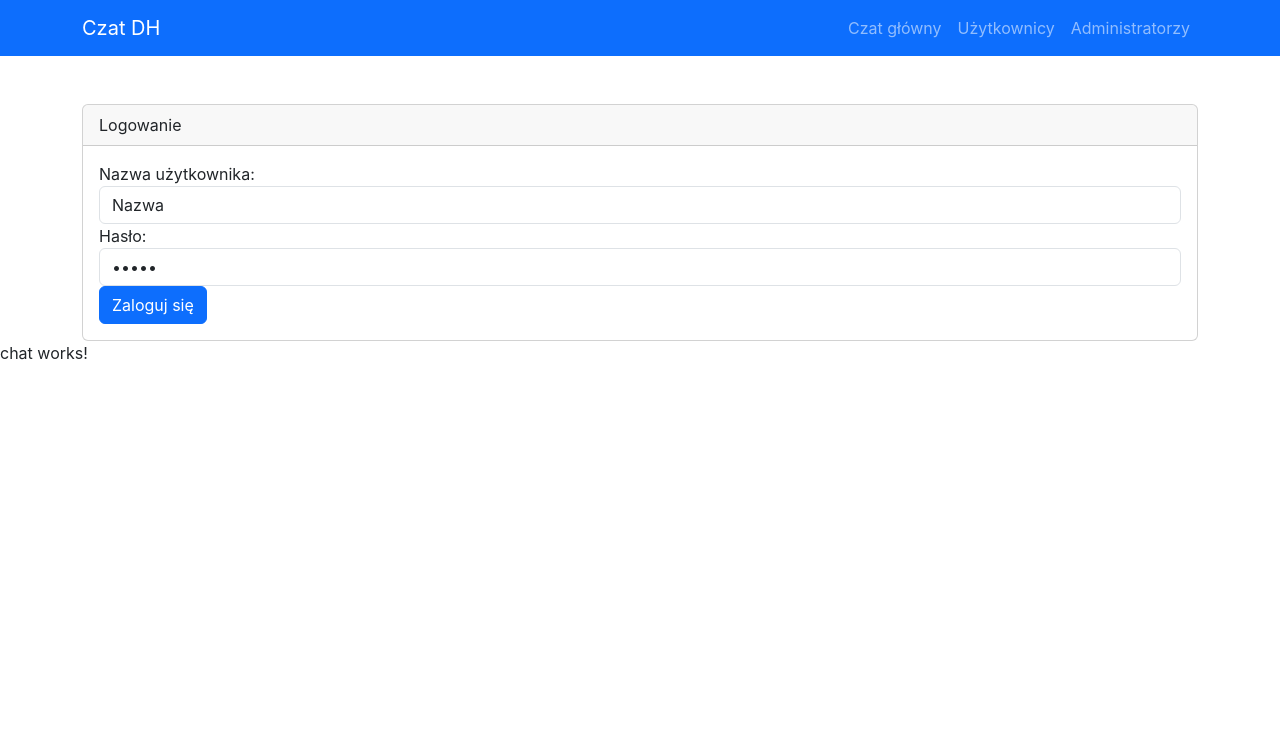
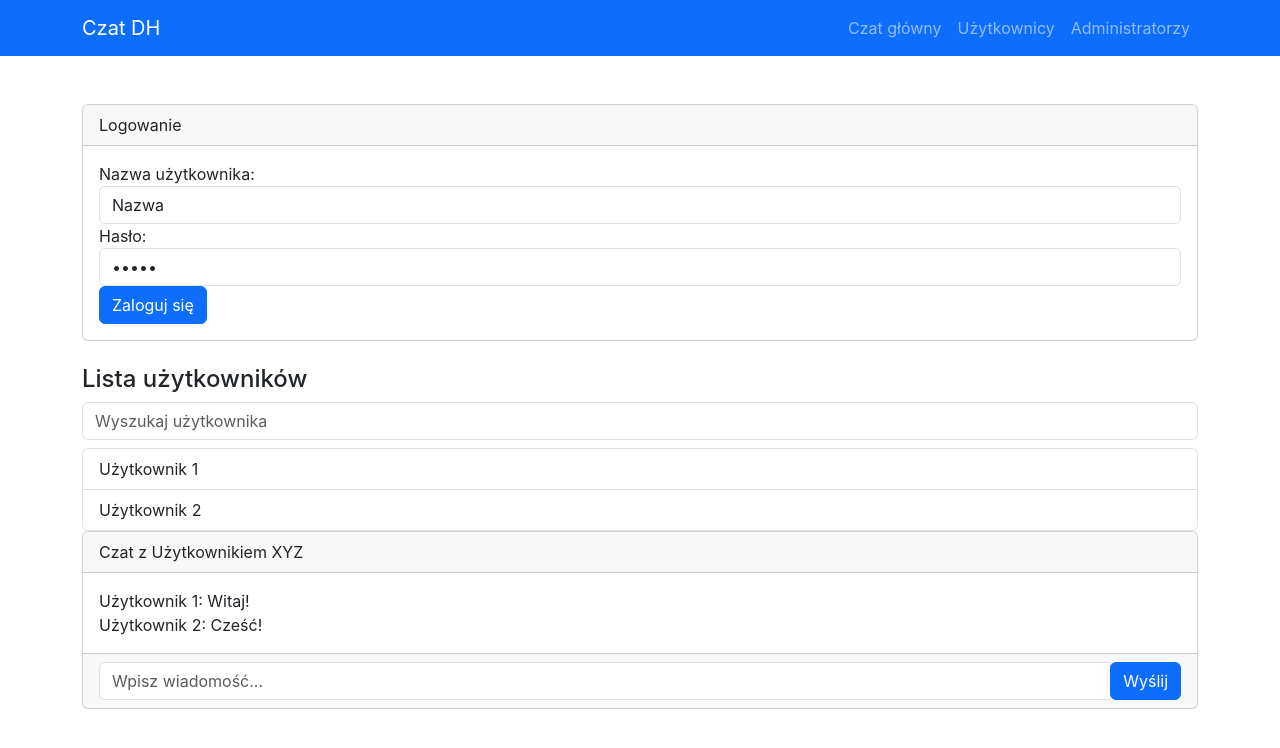
Before and after one commit to WojciechFullStack/AngularChat, an Angular app: page / in a window 1280 px wide. Shown: the top 748 px of the page. Built offline with nearby package versions, Linux system fonts and the light colour scheme.

Commit message:
Logowanie

```diff
--- a/src/app/admins/admins.component.html
+++ b/src/app/admins/admins.component.html
@@ -1 +1,15 @@
-<p>admins works!</p>
+<div class="container mt-4">
+  <h2>User List</h2>
+  <ul class="list-group">
+    <li *ngFor="let user of users" class="list-group-item rounded">
+      <div class="d-flex justify-content-between align-items-center">
+        <span>{{ user.name }}</span>
+        <span [ngClass]="{'text-success': user.status === 'active', 'text-danger': user.status === 'inactive'}">
+          <i class="fas fa-circle"></i> {{ user.status }}
+        </span>
+      </div>
+      <div class="small text-muted">Last active: {{ user.lastActive | date:'short' }}</div>
+      <button type="button" (click)="userClicked(user)" class="btn btn-sm btn-primary mt-2">Click me</button>
+    </li>
+  </ul>
+</div>
--- a/src/app/admins/admins.component.ts
+++ b/src/app/admins/admins.component.ts
@@ -1,12 +1,21 @@
 import { Component } from '@angular/core';
-
+import { CommonModule } from '@angular/common';
 @Component({
   selector: 'app-admins',
-//  standalone: true,
- // imports: [],
+ standalone: true,
+  imports: [CommonModule],
   templateUrl: './admins.component.html',
-  styleUrl: './admins.component.css'
+  styleUrls: ['./admins.component.css','../../../node_modules/bootstrap/dist/css/bootstrap.min.css']
 })
 export class AdminsComponent {
+  users = [
+    { name: 'User 1', status: 'active', lastActive: new Date() },
+    { name: 'User 2', status: 'inactive', lastActive: new Date() },
+    // Add more users as needed
+  ];
 
+  userClicked(user: any) {
+    console.log('User clicked:', user);
+    // Add your custom logic here
+  }
 }
--- a/src/app/app.component.html
+++ b/src/app/app.component.html
@@ -1,4 +1,5 @@
 <app-header></app-header>
+
 <app-login></app-login>
-
+<br/>
 <router-outlet></router-outlet>
--- a/src/app/chat/chat.component.html
+++ b/src/app/chat/chat.component.html
@@ -1 +1,41 @@
-<p>chat works!</p>
+
+<!-- app.component.html -->
+
+<div class="container">
+  <div class="row">
+    <!-- Lista użytkowników -->
+    <div class="col-md-3">
+      <h4>Lista użytkowników</h4>
+      <input type="text" class="form-control mb-2" placeholder="Wyszukaj użytkownika">
+      <ul class="list-group">
+        <!-- Tutaj można dynamicznie generować listę użytkowników -->
+        <li class="list-group-item">Użytkownik 1</li>
+        <li class="list-group-item">Użytkownik 2</li>
+        <!-- ... -->
+      </ul>
+    </div>
+
+    <!-- Okno czatu -->
+    <div class="col-md-9">
+      <div class="card">
+        <div class="card-header">Czat z Użytkownikiem XYZ</div>
+        <div class="card-body" style="max-height: 400px; overflow-y: auto;">
+          <!-- Poprzednie wiadomości -->
+          <div class="message">Użytkownik 1: Witaj!</div>
+          <div class="message">Użytkownik 2: Cześć!</div>
+          <!-- ... -->
+        </div>
+        <div class="card-footer">
+          <!-- Pole tekstowe do wprowadzania wiadomości -->
+          <div class="input-group">
+            <input type="text" class="form-control" placeholder="Wpisz wiadomość...">
+            <div class="input-group-append">
+              <!-- Przycisk do wysyłania wiadomości -->
+              <button class="btn btn-primary">Wyślij</button>
+            </div>
+          </div>
+        </div>
+      </div>
+    </div>
+  </div>
+</div>
--- a/src/app/chat/chat.component.ts
+++ b/src/app/chat/chat.component.ts
@@ -2,10 +2,10 @@ import { Component } from '@angular/core';
 
 @Component({
   selector: 'app-chat',
-  //standalone: true,
- // imports: [],
+  standalone: true,
+  imports: [],
   templateUrl: './chat.component.html',
-  styleUrl: './chat.component.css'
+  styleUrls: ['../../../node_modules/bootstrap/dist/css/bootstrap.min.css','./chat.component.css']
 })
 export class ChatComponent {
 
--- a/src/app/users/users.component.html
+++ b/src/app/users/users.component.html
@@ -1 +1,15 @@
-<p>users works!</p>
+<div class="container mt-4">
+  <h2>User List</h2>
+  <ul class="list-group">
+    <li *ngFor="let user of users" class="list-group-item rounded">
+      <div class="d-flex justify-content-between align-items-center">
+        <span>{{ user.name }}</span>
+        <span [ngClass]="{'text-success': user.status === 'active', 'text-danger': user.status === 'inactive'}">
+          <i class="fas fa-circle"></i> {{ user.status }}
+        </span>
+      </div>
+      <div class="small text-muted">Last active: {{ user.lastActive | date:'short' }}</div>
+      <button type="button" (click)="userClicked(user)" class="btn btn-sm btn-primary mt-2">Click me</button>
+    </li>
+  </ul>
+</div>
--- a/src/app/users/users.component.ts
+++ b/src/app/users/users.component.ts
@@ -1,12 +1,21 @@
 import { Component } from '@angular/core';
-
+import { CommonModule } from '@angular/common';
 @Component({
   selector: 'app-users',
   standalone: true,
-  imports: [],
+  imports: [CommonModule],
   templateUrl: './users.component.html',
-  styleUrl: './users.component.css'
+  styleUrls: ['./users.component.css','../../../node_modules/bootstrap/dist/css/bootstrap.min.css']
 })
 export class UsersComponent {
+  users = [
+    { name: 'User 1', status: 'active', lastActive: new Date() },
+    { name: 'User 2', status: 'inactive', lastActive: new Date() },
+    // Add more users as needed
+  ];
 
+  userClicked(user: any) {
+    console.log('User clicked:', user);
+    // Add your custom logic here
+  }
 }
```
Also changed, not shown: src/app/routes.ts (deleted, +0 -12 lines).
